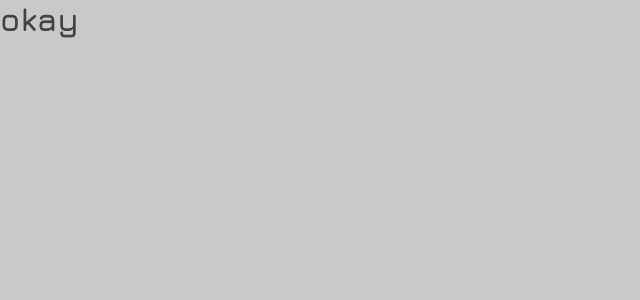
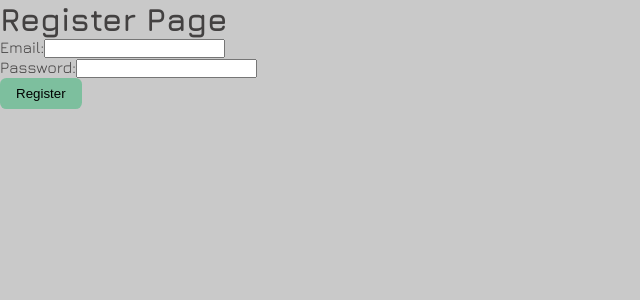
Before and after one commit to ReactRay/redux-practice, a React (Vite) app in the folder frontend/: page / in a window 1280 px wide. Shown: the top 300 px of the page, without its empty margins (0-640 px from the left). Built offline with nearby package versions, Linux system fonts and the light colour scheme.

Commit message:
register page

```diff
--- a/frontend/package.json
+++ b/frontend/package.json
@@ -10,6 +10,7 @@
     "preview": "vite preview"
   },
   "dependencies": {
+    "axios": "^1.13.2",
     "lucide-react": "^0.513.0",
     "react": "^19.1.0",
     "react-dom": "^19.1.0"
--- a/frontend/src/App.jsx
+++ b/frontend/src/App.jsx
@@ -2,6 +2,7 @@
 
 import { useState } from "react"
 import './index.css'
+import Register from "./pages/auth/Register"
 function App() {
 
 
@@ -9,7 +10,7 @@ function App() {
 
   return (
     <>
-      <h1>okay</h1>
+      <Register />
 
     </>
   )
--- /dev/null
+++ b/frontend/src/pages/auth/Register.jsx
@@ -0,0 +1,24 @@
+
+
+import React from 'react'
+
+function Register() {
+    return (
+        <div className='page-container'>
+            <h1>Register Page</h1>
+            <form className='auth-form' >
+                <div className='form-control'>
+                    <label htmlFor='Email'>Email:</label>
+                    <input type="email" name='email' id='email' />
+                </div>
+                <div className='form-control'>
+                    <label htmlFor='password'>Password:</label>
+                    <input type="password" name='password' id='password' />
+                </div>
+                <button type='submit' className='btn btn-primary btn-block'>Register</button>
+            </form>
+        </div>
+    )
+}
+
+export default Register
--- /dev/null
+++ b/frontend/src/utils/helperFunctions.js
@@ -0,0 +1,3 @@
+export function getTokenFromLocalStorage() {
+  return localStorage.getItem('token')
+}
```
Also changed, not shown: frontend/src/api/myAxios.js (added, +39 -0 lines), 1 other file (tests, documents, lock files or other folders).
